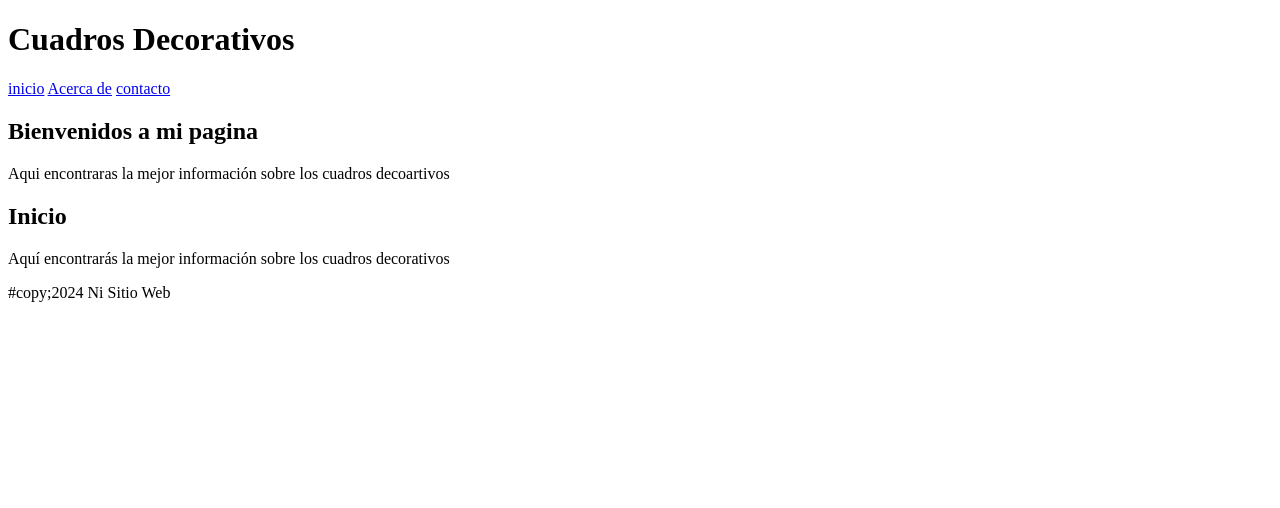
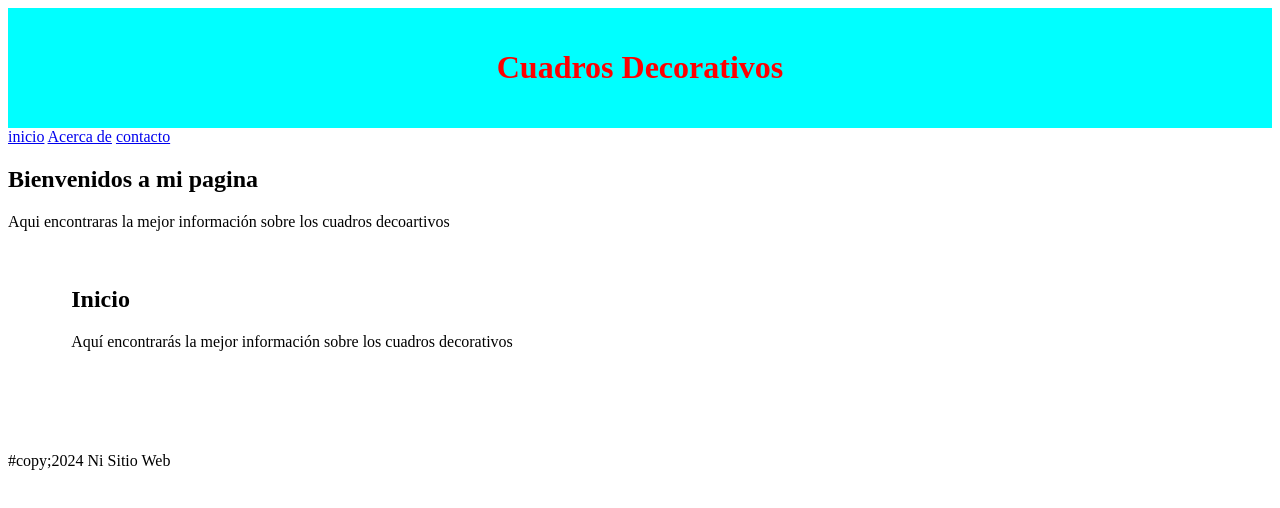
Before and after one commit to Isama85/Repositorio-2, a plain HTML site: page index.html in a window 1280 px wide. Drawn offline with Linux system fonts and the light colour scheme.

Commit message:
archivo  index

```diff
--- a/Estilo.css
+++ b/Estilo.css
@@ -1,3 +1,13 @@
-nav{
-    color: aqua;
+/*estilos de encabezado*/
+header{
+    color: red;
+    background-color: aqua;
+    text-align: center;
+    padding: 20px;
 }
+
+.container{
+    width: 90%;
+    margin: 20px auto;
+    padding: 15px;
+}
--- a/index.html
+++ b/index.html
@@ -24,9 +24,12 @@
     </div>
 </main>
     <main>
-      <div>
+      <div class="container">
          <h2>Inicio</h2>
         <p>Aquí encontrarás la mejor información sobre los cuadros decorativos</p>
+      </div>
+      <div class="container">
+
       </div>
     </main>
     <foster>
```
